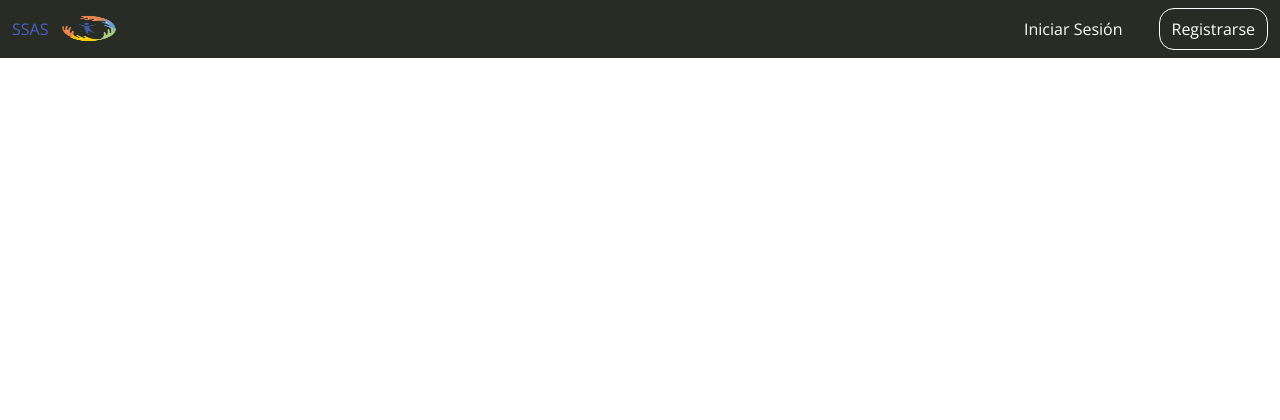
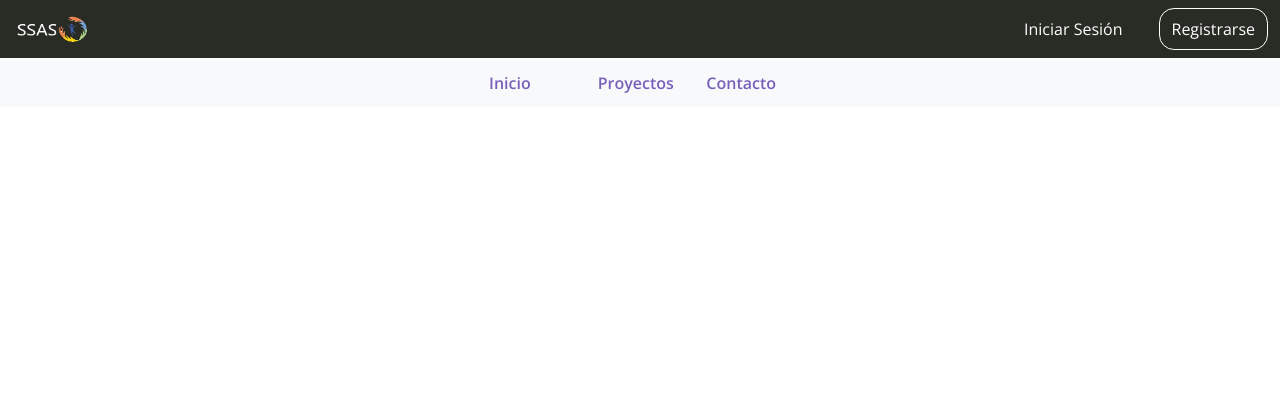
Before and after one commit to lmirandam07/gestion-ssu, a PHP site: page / in a window 1280 px wide. Shown: the top 420 px of the page. Before the commit the page ends 58 px from the top, so only its background shows below. Run offline with PHP 8.4, Linux system fonts and the light colour scheme.

Commit message:
Menú de opciones

```diff
--- a/css/header.css
+++ b/css/header.css
@@ -20,3 +20,13 @@ body {
 .navbar-item #iniciar:hover {
     border-radius: 15px;
 }
+
+.menu {
+    margin-top: .05rem;
+    background-color: #F8F9FA;
+}
+
+.menu .column a {
+    color: #7760BB;
+    font-weight: bold;
+}
--- a/templates/header.html
+++ b/templates/header.html
@@ -2,7 +2,6 @@
     <nav class="navbar" role="navigation" aria-label="main navigation">
         <div class="navbar-brand">
           <a class="navbar-item" href="#">
-              <h1>SSAS</h1>
             <img src="../img/logossas.png" width="75" height="75">
           </a>
 
@@ -21,4 +20,15 @@
             </div>
         </div>
     </nav>
+    <div class="columns is-centered if-offset-3 menu">
+        <div class="column is-1">
+            <a href="">Inicio</a>
+        </div>
+        <div class="column is-1">
+            <a href="">Proyectos</a>
+        </div>
+        <div class="column is-1">
+            <a href="">Contacto</a>
+        </div>
+    </div>
 </header>
```
Also changed, not shown: img/logossas.png.
